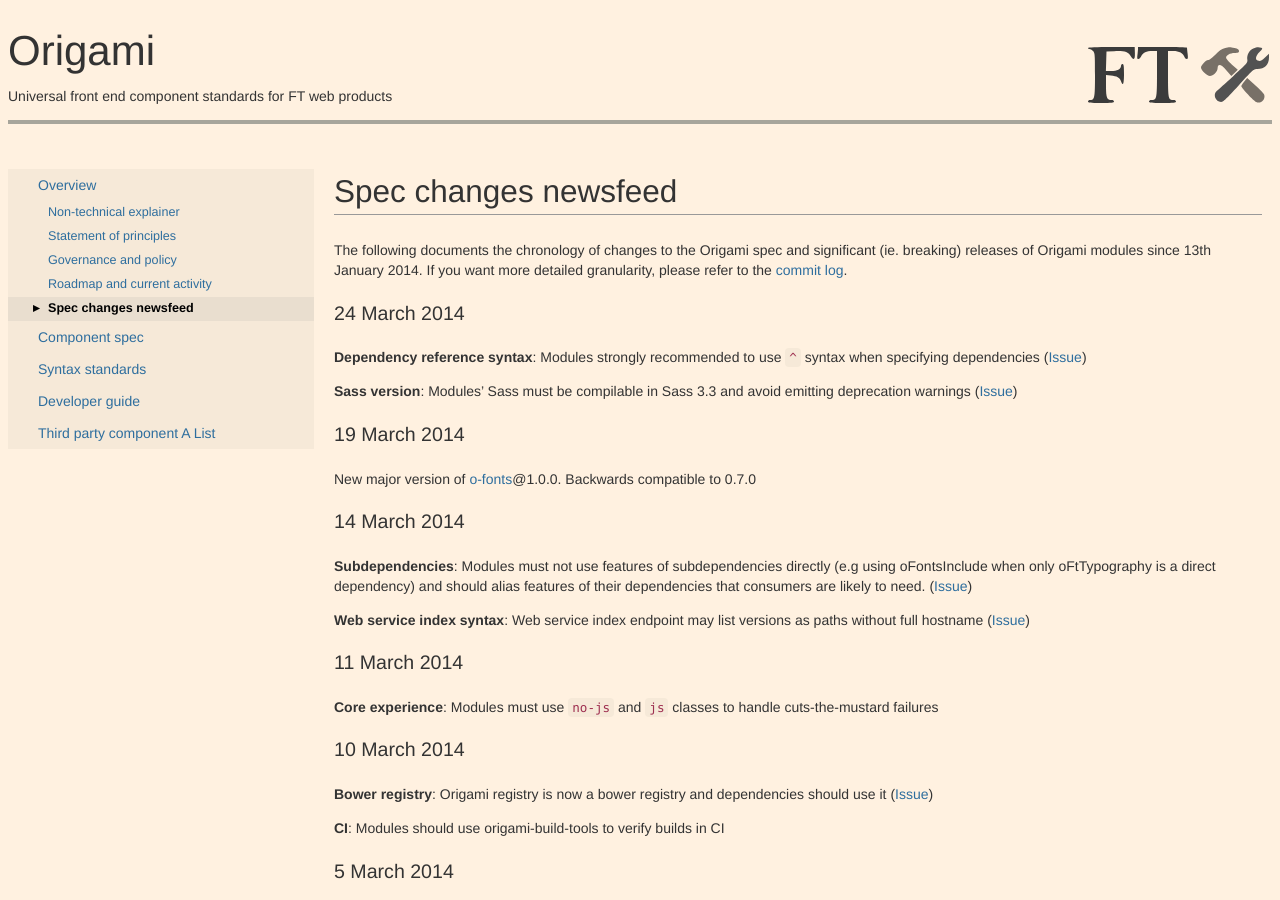
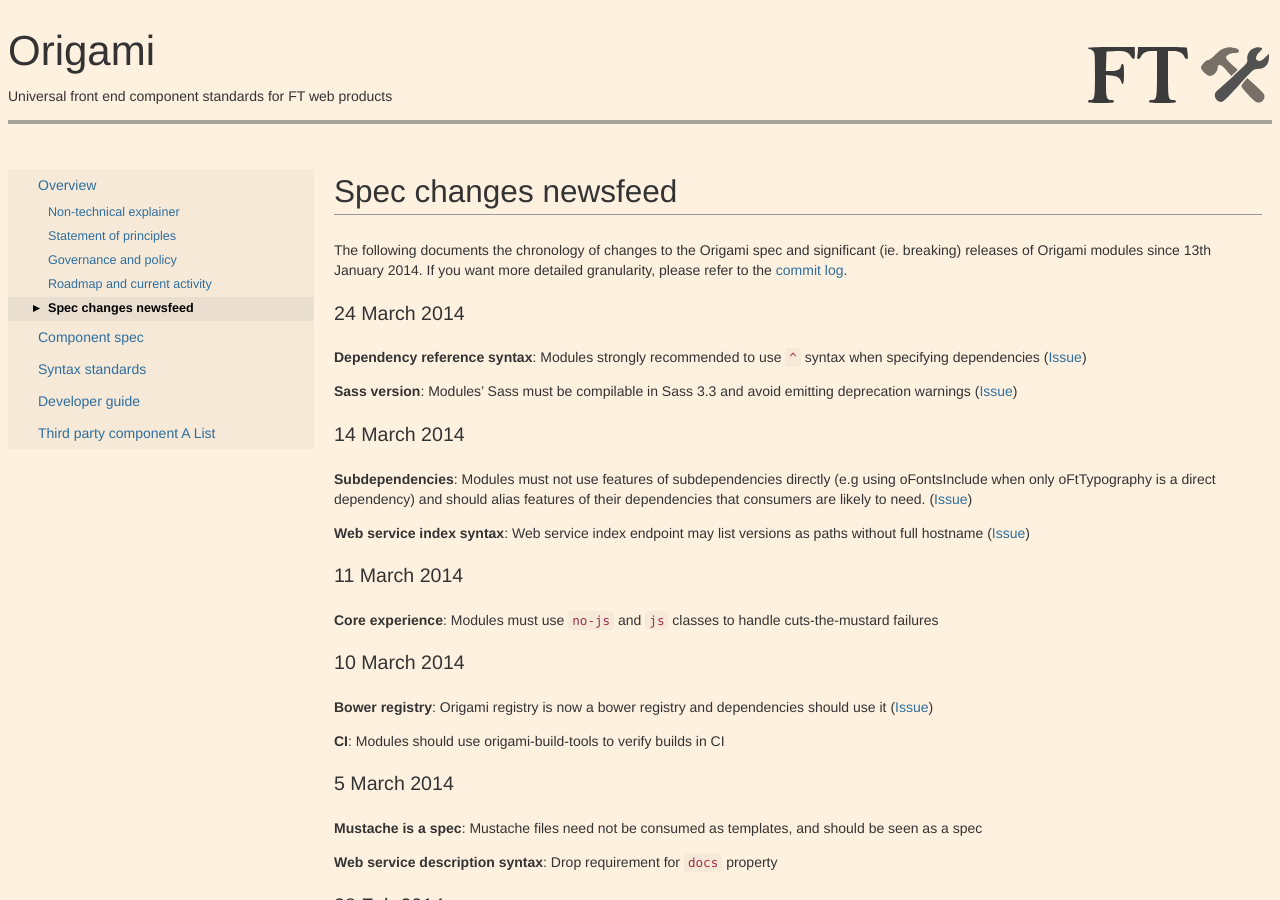
Before and after one commit to Financial-Times/ft-origami, a Jekyll site: the page built from docs/overview/changes.md, in a window 1280 px wide and 900 px high. Built offline with Jekyll 4.4.1, drawn with Linux system fonts in a browser that asks for light colours.

Commit message:
Removed dummy o-fonts release date

```diff
--- a/docs/overview/changes.md
+++ b/docs/overview/changes.md
@@ -14,10 +14,6 @@ The following documents the chronology of changes to the Origami spec and signif
 **Dependency reference syntax**: Modules strongly recommended to use `^` syntax when specifying dependencies ([Issue](https://github.com/Financial-Times/ft-origami/issues/148))
 
 **Sass version**: Modules' Sass must be compilable in Sass 3.3 and avoid emitting deprecation warnings ([Issue](https://github.com/Financial-Times/ft-origami/issues/126))
-
-### 19 March 2014
-
-New major version of [o-fonts](http://github.com/financial-times/o-fonts)@1.0.0. Backwards compatible to 0.7.0
 
 ### 14 March 2014
 
```
